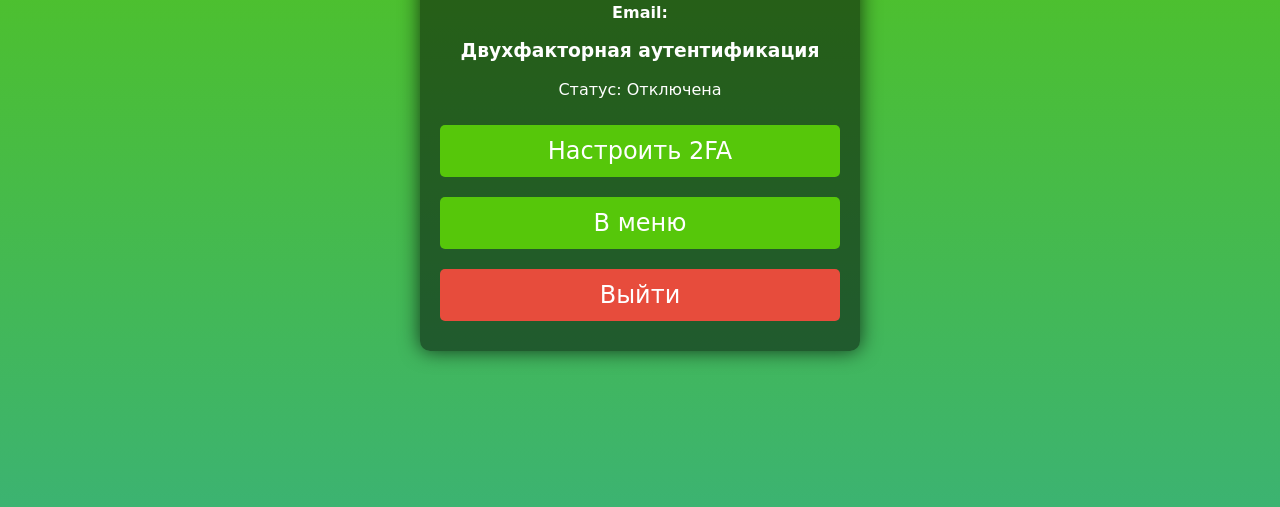
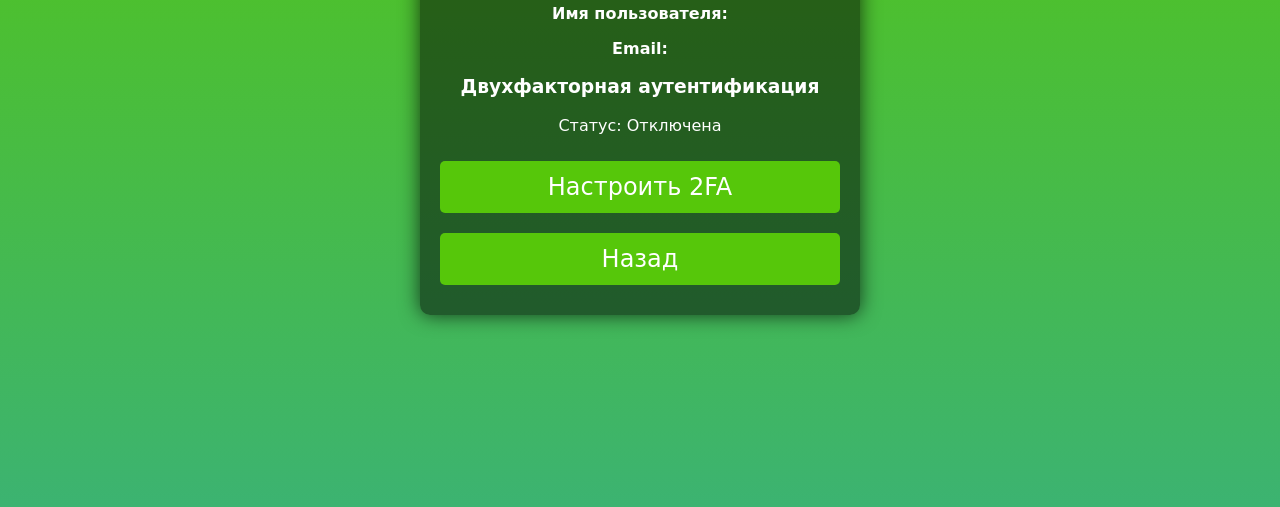
Before and after one commit to krintwastaken/SnakeGame, a website: page views/profile.html in a window 1280 px wide. Shown: the part 293-800 px from the top of the page. Drawn offline with Linux system fonts and the light colour scheme; no server answers; sample sign-in values are in the browser's storage.

Commit message:
Update profile page buttons and event listeners

```diff
--- a/views/profile.html
+++ b/views/profile.html
@@ -36,8 +36,8 @@
             <div id="error-message" class="error-message"></div>
             <div id="success-message" class="success-message"></div>
         </div>
-        <button id="menu-button" class="menu-button">В меню</button>
-        <button id="exit-button" class="menu-button">Выйти</button>
+        <button id="menu-button" class="menu-button">Назад</button>
+        <!--button id="exit-button" class="menu-button">Выйти</button-->
     </div>
     <script src="profile.js"></script>
 </body>
--- a/views/profile.js
+++ b/views/profile.js
@@ -182,7 +182,7 @@ document.addEventListener('DOMContentLoaded', () => {
     generateQrCodeButton.addEventListener('click', generateQrCode);
     enable2faButton.addEventListener('click', enableTwoFactor);
     disable2faButton.addEventListener('click', disableTwoFactor);
-    document.getElementById('exit-button').addEventListener('click', logout);
+    /*document.getElementById('exit-button').addEventListener('click', logout);*/
     //Добавим кнопку для выхода на страницу menu.html
     document.getElementById('menu-button').addEventListener('click', goToMenu);
 
```
